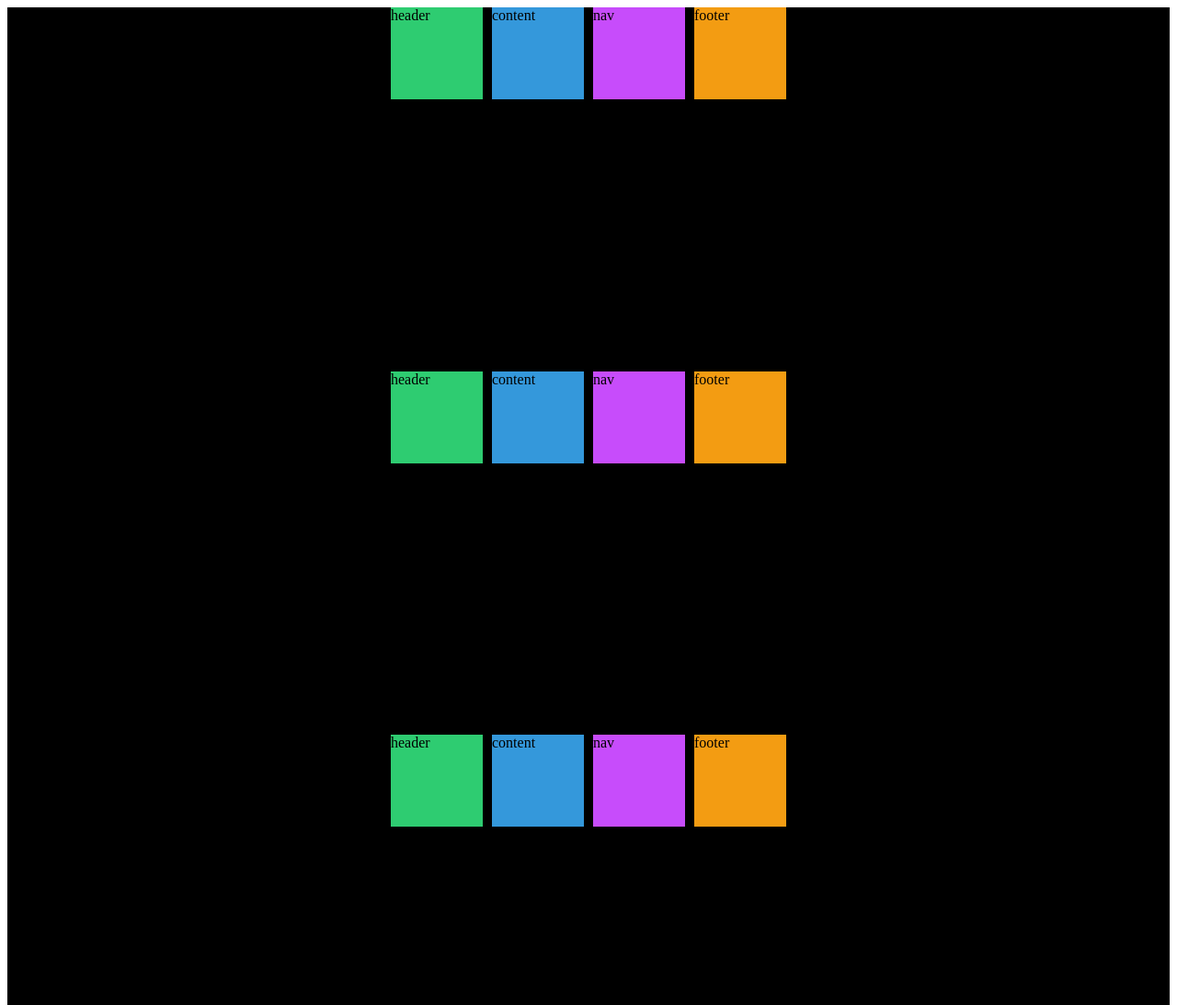
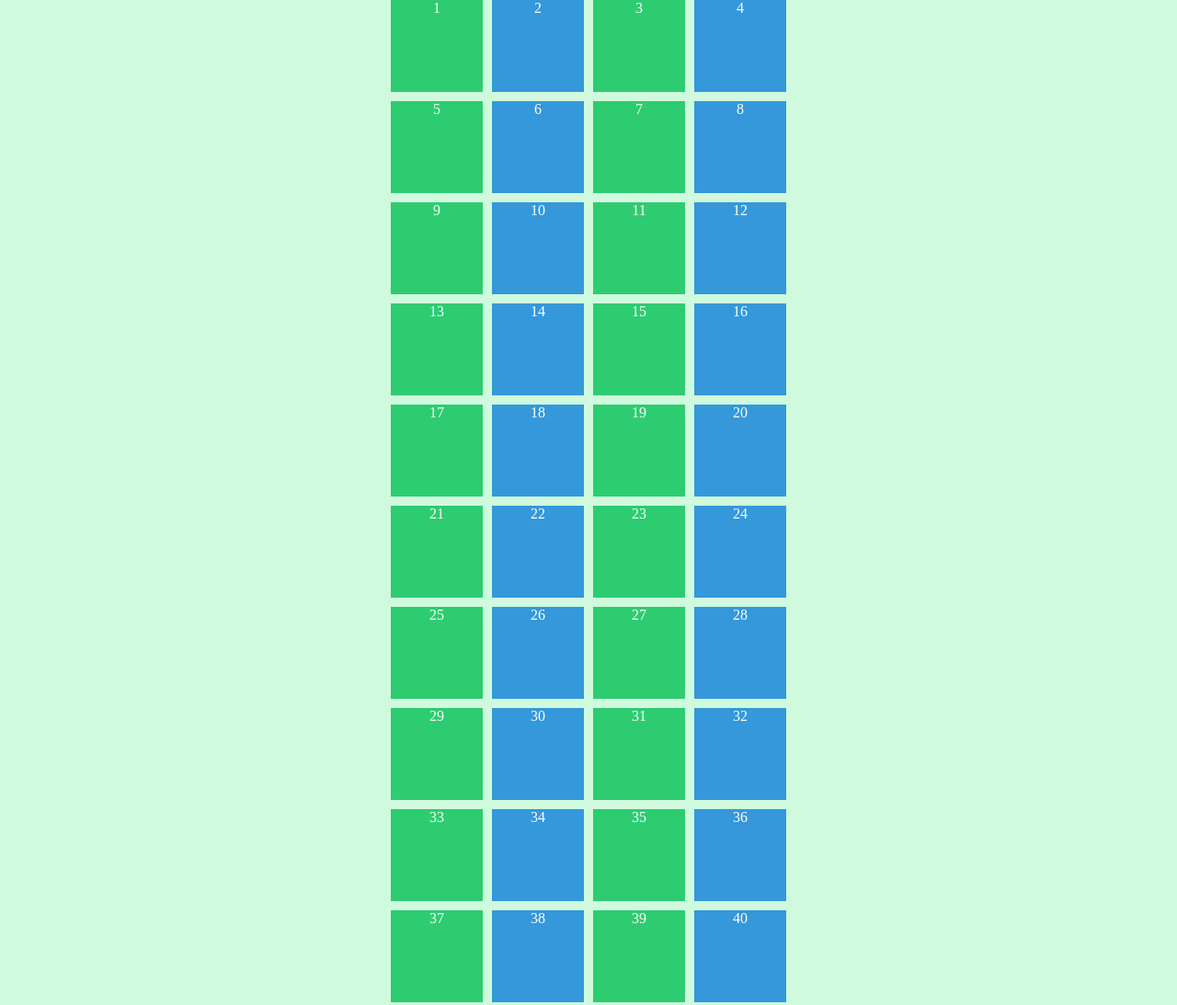
Before and after one commit to guswn2521/SCSS-Layout-Masterclass, a plain HTML site: page index.html in a window 1280 px wide. Shown: the top 1093 px of the page at 92% size. Drawn offline with Linux system fonts and the light colour scheme.

Commit message:
#2.10 Auto Columns and Rows
1. html shortcut
.item*20{$}  => $자리에 1부터 20까지 텍스트자리에 숫자가 들어감.
.item*20{$$} => 두자리로 숫자가 들어감.

2. grid-auto-rows : 높이 값을 줌.
gird-template-rows에서 정한 행을 초과하면 주어진 열의 수에 맞는 행의 grid가 자동으로 생긴다.
열의 수는 gird-template-columns에서 준 수에 맞춰진다.
** 실무적으로 아래와 같이 많이 쓰임.
grid-template-columns: repeat(4, 100px);
grid-auto-rows:100px;

```diff
--- a/index.html
+++ b/index.html
@@ -4,31 +4,61 @@
     <meta charset="UTF-8" />
     <meta http-equiv="X-UA-Compatible" content="IE=edge" />
     <meta name="viewport" content="width=device-width, initial-scale=1.0" />
-    <title>Document</title>
+    <title>CSS Masterclass</title>
     <link rel="stylesheet" href="style.css" />
   </head>
   <body>
     <div class="grid">
-      <div class="header">header</div>
-      <div class="content">content</div>
-      <div class="nav">nav</div>
-      <div class="footer">footer</div>
-      <div class="header">header</div>
-      <div class="content">content</div>
-      <div class="nav">nav</div>
-      <div class="footer">footer</div>
-      <div class="header">header</div>
-      <div class="content">content</div>
-      <div class="nav">nav</div>
-      <div class="footer">footer</div>
-      <div class="header">header</div>
-      <div class="content">content</div>
-      <div class="nav">nav</div>
-      <div class="footer">footer</div>
-      <div class="header">header</div>
-      <div class="content">content</div>
-      <div class="nav">nav</div>
-      <div class="footer">footer</div>
+      <div class="item">1</div>
+      <div class="item">2</div>
+      <div class="item">3</div>
+      <div class="item">4</div>
+      <div class="item">5</div>
+      <div class="item">6</div>
+      <div class="item">7</div>
+      <div class="item">8</div>
+      <div class="item">9</div>
+      <div class="item">10</div>
+      <div class="item">11</div>
+      <div class="item">12</div>
+      <div class="item">13</div>
+      <div class="item">14</div>
+      <div class="item">15</div>
+      <div class="item">16</div>
+      <div class="item">17</div>
+      <div class="item">18</div>
+      <div class="item">19</div>
+      <div class="item">20</div>
+      <div class="item">21</div>
+      <div class="item">22</div>
+      <div class="item">23</div>
+      <div class="item">24</div>
+      <div class="item">25</div>
+      <div class="item">26</div>
+      <div class="item">27</div>
+      <div class="item">28</div>
+      <div class="item">29</div>
+      <div class="item">30</div>
+      <div class="item">31</div>
+      <div class="item">32</div>
+      <div class="item">33</div>
+      <div class="item">34</div>
+      <div class="item">35</div>
+      <div class="item">36</div>
+      <div class="item">37</div>
+      <div class="item">38</div>
+      <div class="item">39</div>
+      <div class="item">40</div>
+      <div class="item">41</div>
+      <div class="item">42</div>
+      <div class="item">43</div>
+      <div class="item">44</div>
+      <div class="item">45</div>
+      <div class="item">46</div>
+      <div class="item">47</div>
+      <div class="item">48</div>
+      <div class="item">49</div>
+      <div class="item">50</div>
     </div>
   </body>
 </html>
--- a/style.css
+++ b/style.css
@@ -1,24 +1,23 @@
+body {
+  margin: 0;
+  color: white;
+}
 .grid {
-  background-color: black;
+  text-align: center;
+  background-color: rgb(208, 250, 222);
   display: grid;
   gap: 10px;
   height: 200vh;
   grid-template-columns: repeat(4, 100px);
-  grid-template-rows: repeat(4, 100px);
-  place-content: space-between center;
+  grid-template-rows: repeat(5, 100px);
+  /* grid-auto-flow: column; */
+  grid-auto-rows: 100px;
+  place-content: start center;
 }
-.header {
+.item:nth-child(odd) {
   background-color: #2ecc71;
 }
 
-.content {
+.item:nth-child(even) {
   background-color: #3498db;
 }
-
-.nav {
-  background-color: #c74cfb;
-}
-
-.footer {
-  background-color: #f39c12;
-}
```
